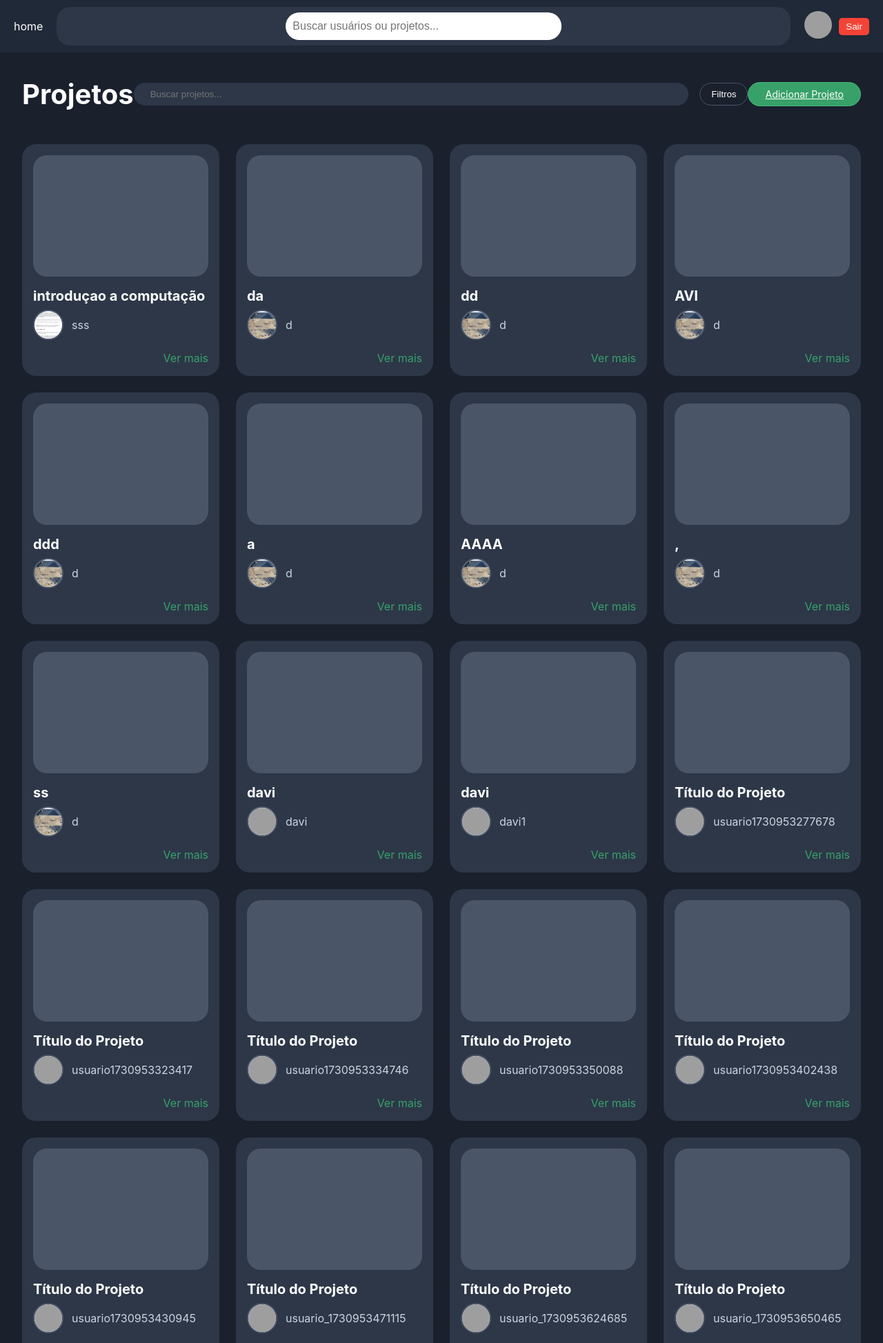
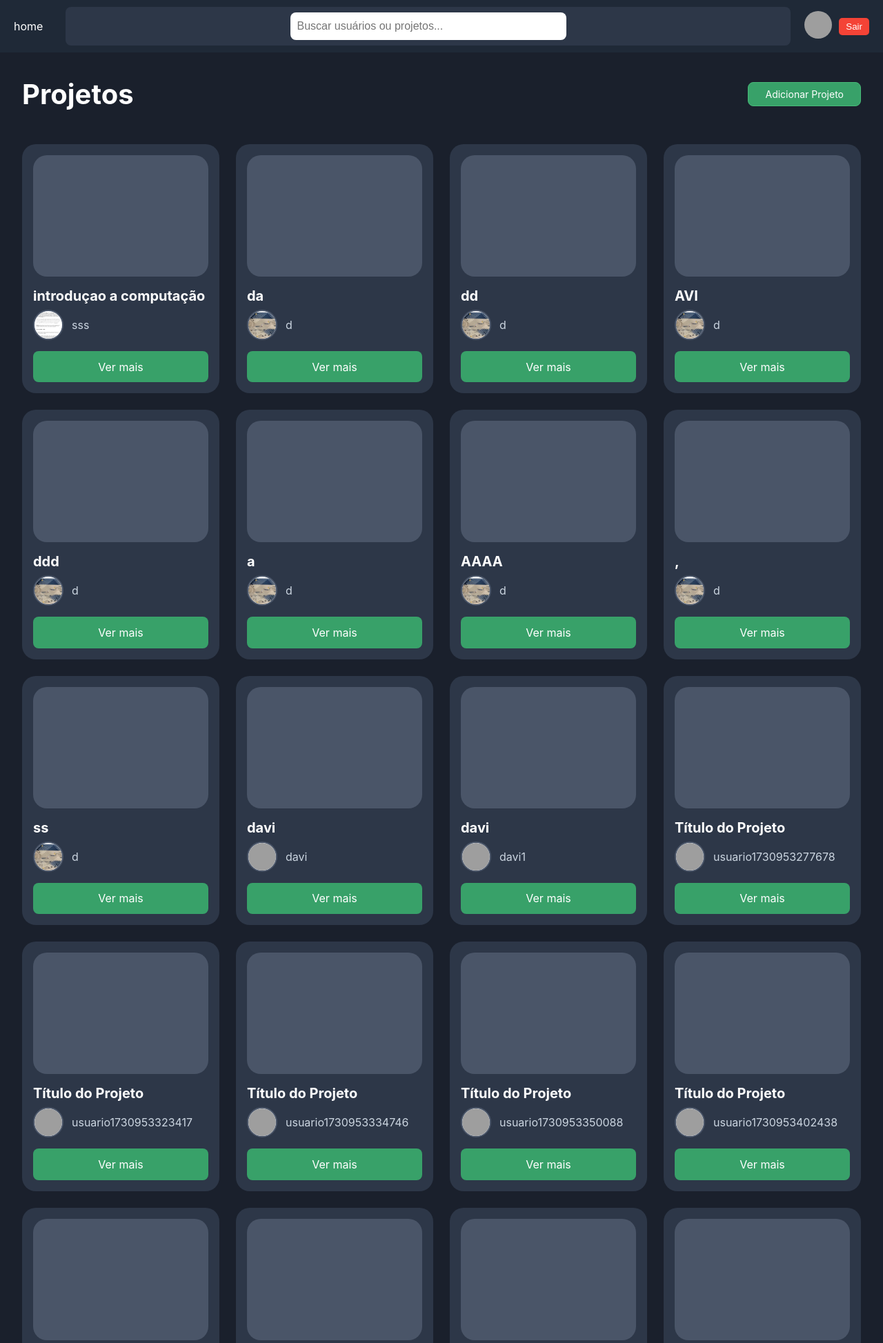
Before and after one commit to kaik-e/TechJob, a Django app: page /home/ in a window 1280 px wide. Shown: the top 1947 px of the page at 69% size. Run offline with Django 5.2, Linux system fonts and the light colour scheme; data comes from the database, SQL or seed files in the repository; both versions use the stored data as it was after the commit; grey boxes are pictures that could not be loaded.

Commit message:
merge prod - main

```diff
--- a/myproject/static/css/home/home.css
+++ b/myproject/static/css/home/home.css
@@ -19,10 +19,10 @@ body {
     align-items: center;
     justify-content: space-between;
     background-color: #1a202c;
-    position: sticky;
+    position: unset;
     top: 0;
     padding: 1rem 0;
-    z-index: 1000;
+    z-index: 1;
 }
 
 .titulo {
@@ -35,19 +35,19 @@ body {
     display: flex;
     align-items: center;
     background-color: #2d3748;
-    border-radius: 1.25rem;
+    border-radius: 0.5rem;
+    margin-left: 1%;
     padding: 0.5rem;
-    position: relative;
-    width: 250px; /* Diminui a largura da barra de pesquisa */
+    position: initial;
 }
 
 #home-search-input {
     background-color: transparent;
     border: none;
     outline: none;
-    color: #cbd5e0;
+    color: #2f855a;
     padding-left: 1rem;
-    width: 100%;
+    width: 0% ;
 }
 
 .search-button {
@@ -58,7 +58,7 @@ body {
     align-items: center;
     justify-content: center;
     padding: 0.5rem;
-    border-radius: 50%;
+    border-radius: 0.1rem;
     transition: background-color 0.3s ease;
 }
 
@@ -80,16 +80,18 @@ body {
 .filter-container {
     position: relative;
     margin-left: 1rem;
+    margin-right: 1rem;
 }
 
 .filter-button {
     background-color: #1a202c;
     border: 1px solid #4a5568;
-    border-radius: 1.25rem;
+    border-radius: 0.5rem;
     padding: 0.5rem 1rem;
     display: flex;
     align-items: center;
     cursor: pointer;
+    margin-right: 40%;
     transition: background-color 0.3s ease;
 }
 
@@ -104,7 +106,7 @@ body {
 .filter-dropdown {
     background-color: #2d3748;
     color: #ffffff;
-    border-radius: 0.375rem;
+    border-radius: 0.5rem;
     position: absolute;
     margin-top: 0.25rem;
     width: 10rem;
@@ -113,6 +115,7 @@ body {
 }
 
 .filter-item {
+    display: block;
     padding: 0.75rem;
     cursor: pointer;
     transition: background-color 0.3s ease;
@@ -129,7 +132,7 @@ body {
 .add-project-button {
     background-color: #38a169;
     border: 1px solid #48bb78;
-    border-radius: 1.25rem;
+    border-radius: 0.5rem;
     padding: 0.5rem 1.5rem;
     display: flex;
     align-items: center;
@@ -143,6 +146,7 @@ body {
 }
 
 .add-project-text {
+    text-decoration: none;
     color: #ffffff;
     font-size: 0.875rem;
 }
@@ -166,6 +170,7 @@ body {
 }
 
 .project-item:hover {
+    cursor: default;
     transform: translateY(-5px);
     box-shadow: 0 10px 20px rgba(0, 0, 0, 0.2);
 }
@@ -223,18 +228,22 @@ body {
 
 .view-more {
     display: flex;
-    justify-content: flex-end;
+    border-radius: 0.5rem;
+    padding: 5%;
+    background-color: #38a169;
+    justify-content: center;
     margin-top: 1rem;
 }
 
 .view-more-link {
-    color: #38a169;
+    color: white;
     font-size: 1rem;
     text-decoration: none;
     transition: color 0.3s ease;
 }
 
 .view-more-link:hover {
-    color: #2f855a;
-    text-decoration: underline;
+    color: white;
+    font-weight: 600;
+    transition: 300ms ease-in-out;
 }
--- a/myproject/static/css/home/navbar.css
+++ b/myproject/static/css/home/navbar.css
@@ -37,7 +37,7 @@
     width: 100%; /* Ocupa 100% da largura do container */
     max-width: 400px; /* Limita a largura máxima */
     padding: 10px;
-    border-radius: 20px;
+    border-radius: 0.5rem;
     border: none;
     font-size: 16px;
     box-sizing: border-box;
@@ -50,8 +50,9 @@
     top: 100%;
     left: 0;
     right: 0;
-    background-color: white;
-    border: 1px solid #ccc;
+    background-color: #1a202c;
+    border-bottom-left-radius: 0.5rem;
+    border-bottom-right-radius: 0.5rem;
     box-shadow: 0 2px 5px rgba(0, 0, 0, 0.1);
     z-index: 100;
     display: none;
@@ -64,13 +65,20 @@
 }
 
 #search-results li {
+    z-index: 1020;
+    position: relative;
     padding: 10px;
     cursor: pointer;
     font-size: 14px;
 }
 
 #search-results li:hover {
-    background-color: #f0f0f0;
+    background-color: #151923;
+}
+
+#search-results ul {
+        z-index: 1020;
+        position: absolute;
 }
 
 /* Ícone de perfil */
--- a/myproject/templates/home.html
+++ b/myproject/templates/home.html
@@ -4,7 +4,7 @@
     <meta charset="UTF-8">
     <meta name="viewport" content="width=device-width, initial-scale=1.0">
     {% load static %}
-    <link rel="stylesheet" href="{% static 'css/home/home.css' %}">
+    <link rel="stylesheet" href="{% static 'css/home/home.css' %}"?{% now "U" %}>
     <title>Projetos</title>
 </head>
 <body>
@@ -12,33 +12,6 @@
     <div class="projetos-container">
         <div class="header">
             <div class="titulo">Projetos</div>
-            <div class="search-container">
-                <input type="text" id="home-search-input" placeholder="Buscar projetos..." />
-                <button id="search-button" class="search-button">
-                  <svg xmlns="http://www.w3.org/2000/svg" class="icon" fill="none" viewBox="0 0 24 24" stroke="currentColor" stroke-width="2">
-                    <path stroke-linecap="round" stroke-linejoin="round" d="M10.5 4a6.5 6.5 0 100 13 6.5 6.5 0 000-13zm0 11a4.5 4.5 0 110-9 4.5 4.5 0 010 9zm7 2l3.5 3.5" />
-                  </svg>
-                </button>
-                <ul id="home-search-results" class="search-results"></ul>
-            </div>
-
-            <div class="filter-container">
-                <button id="filter-button" class="filter-button">
-                    <span class="filter-text">Filtros</span>
-                    <svg xmlns="http://www.w3.org/2000/svg" class="filter-icon" fill="none" viewBox="0 0 24 24" stroke="currentColor" stroke-width="2">
-                        <path stroke-linecap="round" stroke-linejoin="round" d="M3 4a1 1 0 011-1h16a1 1 0 011 1v2a1 1 0 01-.293.707L13 12.414V19a1 1 0 01-.553.894l-4 2A1 1 0 017 21v-8.586L3.293 6.707A1 1 0 013 6V4z" />
-                    </svg>
-                </button>
-                <div id="filter-dropdown" class="filter-dropdown hidden">
-                    <div data-filter="all" class="filter-item">Todos</div>
-                    <div data-filter="frontend" class="filter-item">Front-end</div>
-                    <div data-filter="backend" class="filter-item">Back-end</div>
-                    <div data-filter="fullstack" class="filter-item">Full-Stack</div>
-                    <div data-filter="design" class="filter-item">Design</div>
-                    <div data-filter="mobile" class="filter-item">Mobile</div>
-                </div>
-            </div>
-
 
             <a href="{% url 'adicionar_projeto' %}" class="add-project-button add-project-text">
                 <div class="add-project-text">Adicionar Projeto</div>
@@ -62,9 +35,9 @@
                         <div class="author-name">{{ projeto.usuario.username }}</div>
                     </a>
                 </div>
-                <div class="view-more">
-                    <a href="{% url 'projeto_detalhes' projeto.id %}" class="view-more-link">Ver mais</a>
-                </div>
+                    <a href="{% url 'projeto_detalhes' projeto.id %}" class="view-more-link">
+                    <div class="view-more">Ver mais</div>
+                    </a>
             </div>
             {% endfor %}
         </div>
```
Also changed, not shown: myproject/db.sqlite3.
